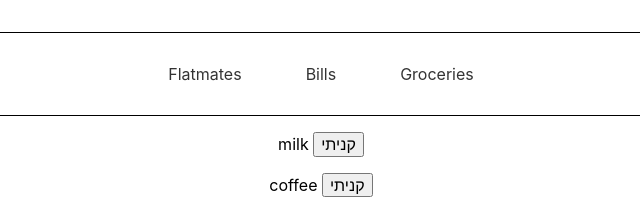
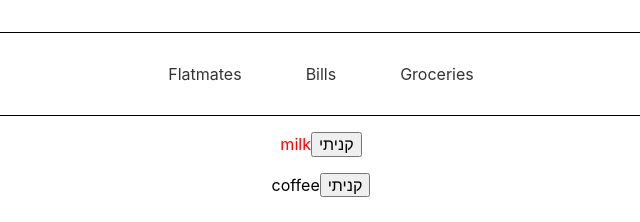
Before and after one commit to shalevshir/mates, a React (Create React App) app: page / in a window 1280 px wide. Shown: the top 222 px of the page, without its empty margins (319-959 px from the left). Built offline with nearby package versions, Linux system fonts and the light colour scheme.

Commit message:
bought feature

```diff
--- a/src/components/Groceries/Groceries.js
+++ b/src/components/Groceries/Groceries.js
@@ -7,7 +7,7 @@ class Groceries extends Component {
             {
                 product:'milk',
                 id:'123',
-                isBought:false
+                isBought:true
             },
             {
                 product:'coffee',
@@ -16,10 +16,18 @@ class Groceries extends Component {
             }
         ]
     }
+    handleBuying(id){
+        const item = this.state.groceriesList.find((product =>{
+            return product.id === id
+        }))
+        item.isBought=true
+        this.setState({item})
+    }
+
     render(){
         return(
             <div>
-                <GroceriesList list={this.state.groceriesList}/>
+                <GroceriesList list={this.state.groceriesList} handleBuying={this.handleBuying.bind(this)}/>
             </div>
         )
     }
--- a/src/components/Groceries/GroceriesItem.js
+++ b/src/components/Groceries/GroceriesItem.js
@@ -1,8 +1,12 @@
 import React from 'react'
 
+const styleBought={
+        color:'red'
+}
 const GroceriesItem = (props) =>{
     return(
-        <p key={props.item.id}>{props.item.product} <button>קניתי</button></p>
+        <p style={props.item.isBought?styleBought:null}>{props.item.product}
+        <button onClick={()=>props.handleBuying(props.item.id)}>קניתי</button></p>
     )
 
 }
--- a/src/components/Groceries/GroceriesList.js
+++ b/src/components/Groceries/GroceriesList.js
@@ -5,7 +5,7 @@ class GroceriesList extends React.Component{
     render(){
         return(
             this.props.list.map((product)=>{
-                return <GroceriesItem item={product}/>
+                return <GroceriesItem key= {product.id} item={product} handleBuying={this.props.handleBuying}/>
             })
         )
     }
```
Also changed, not shown: 1 other file (tests, documents, lock files or other folders).
